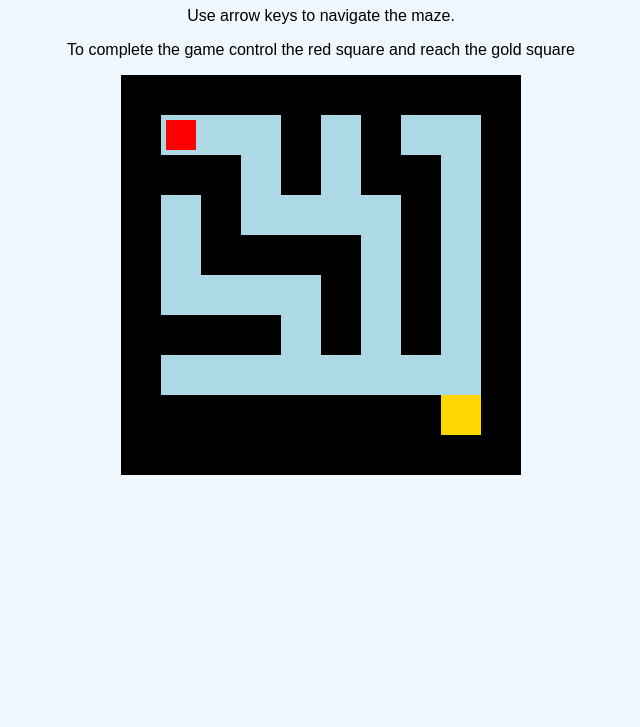
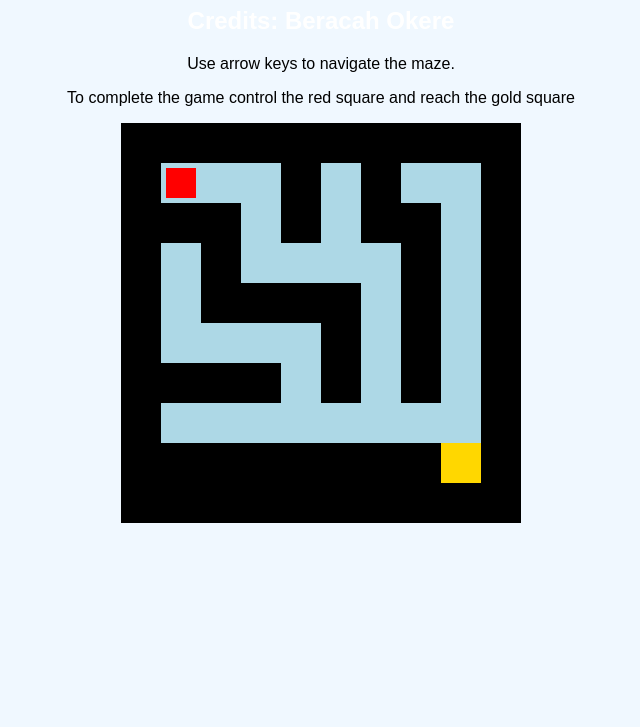
Before and after one commit to maryii673/project3-itec1100-maryii673, a plain HTML site: page index.html in a window 1280 px wide. Shown: the part 73-800 px from the top of the page, without its empty margins (319-959 px from the left). Drawn offline with Linux system fonts and the light colour scheme.

Commit message:
Update index.html

```diff
--- a/index.html
+++ b/index.html
@@ -24,6 +24,7 @@
 </head>
 <body>
   <h1>Maze Game</h1>
+  <h2> Credits: Beracah Okere</h2>
   <p>Use arrow keys to navigate the maze.</p>
   <p>To complete the game control the red square and reach the gold square</p>
   <canvas id="gameCanvas" width="400" height="400"></canvas>
```
